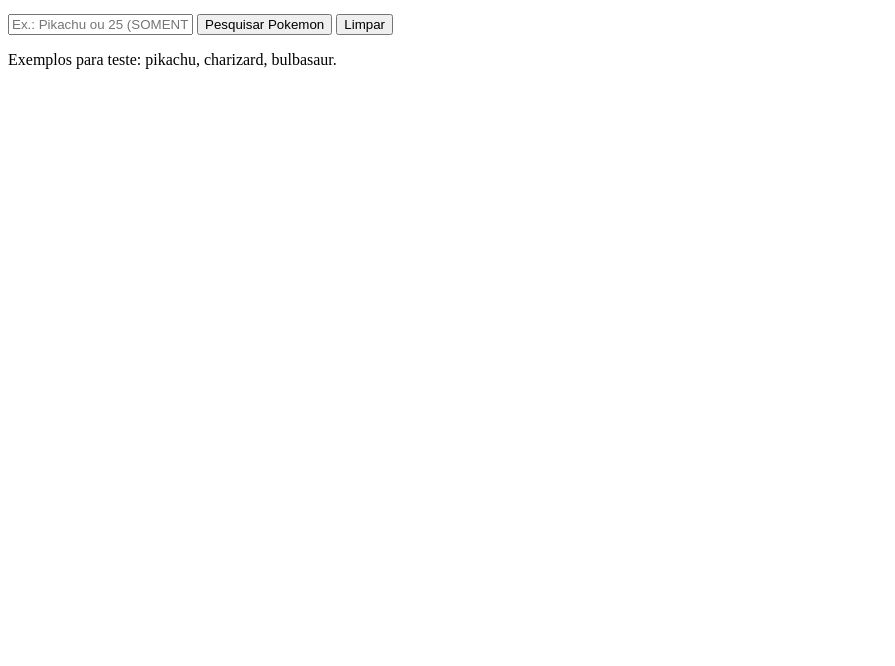
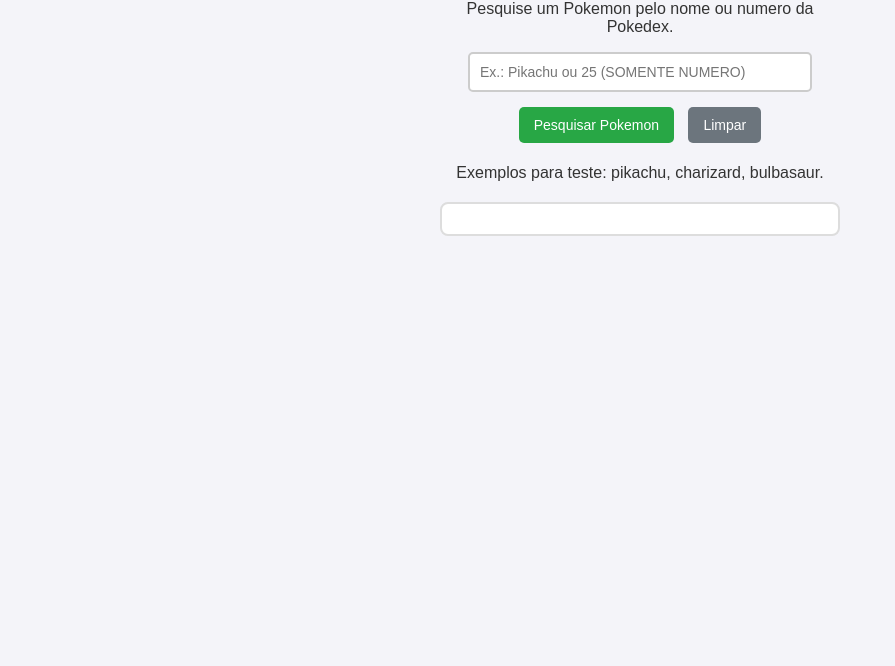
Before and after one commit to DnL1-Prog/Projeto-PokeDex, a plain HTML site: page index.html in a window 1280 px wide. Shown: the part 134-800 px from the top of the page, without its empty margins (0-895 px from the left). Drawn offline with Linux system fonts and the light colour scheme.

Commit message:
atualização CSS

```diff
--- /dev/null
+++ b/css/styles.css
@@ -0,0 +1,66 @@
+body {
+    font-family: Arial, sans-serif;
+    background-color: #f4f4f9;
+    color: #333333;
+    margin: 0;
+    padding: 20px;
+    text-align: center;
+}
+
+div {
+    max-width: 400px;
+    margin: auto;
+}
+
+h1 {
+    color: #e3350d;
+}
+
+#campoTexto {
+    width: 80%;
+    padding: 10px;
+    margin-bottom: 10px;
+    border: 2px solid #cccccc;
+    border-radius: 5px;
+    font-size: 14px;
+}
+
+button {
+    padding: 10px 15px;
+    margin: 5px;
+    border: none;
+    border-radius: 5px;
+    font-size: 14px;
+    cursor: pointer;
+}
+
+#btnConsultar {
+    background-color: #28a745;
+    color: #ffffff;
+}
+
+#btnConsultar:hover {
+    background-color: #218838;
+}
+
+#btnLimpar {
+    background-color: #6c757d;
+    color: #ffffff;
+}
+
+#btnLimpar:hover {
+    background-color: #5a6268;
+}
+
+#display {
+    margin-top: 20px;
+    padding: 15px;
+    background-color: #ffffff;
+    border: 2px solid #dddddd;
+    border-radius: 8px;
+}
+
+#display img {
+    width: 120px;
+    height: 120px;
+}
--- a/index.html
+++ b/index.html
@@ -4,6 +4,7 @@
   <meta charset="UTF-8">
   <meta name="viewport" content="width=device-width, initial-scale=1.0">
   <title>Pokedex API</title>
+  <link rel="stylesheet" href="CSS/styles.css">
   <script src="js/script.js" defer></script>
 </head>
 
```
